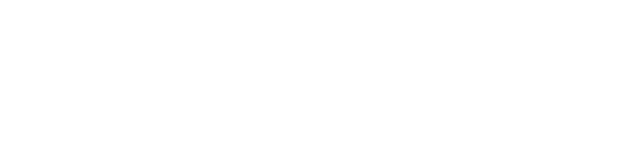
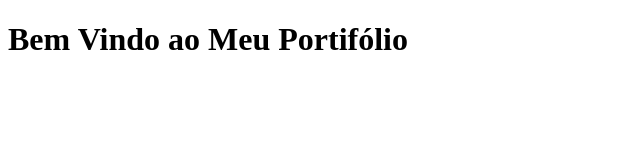
Before and after one commit to LucasAdrian0/PI-LAB, a plain HTML site: page index.html in a window 1280 px wide. Shown: the whole page, without its empty margins (0-640 px from the left). Drawn offline with Linux system fonts and the light colour scheme.

Commit message:
bem vindo

```diff
--- a/index.html
+++ b/index.html
@@ -3,9 +3,11 @@
 <head>
     <meta charset="UTF-8">
     <meta name="viewport" content="width=device-width, initial-scale=1.0">
-    <title>Document</title>
+    <title>Portifólio</title>
+    <style></style>
 </head>
 <body>
+    <h1>Bem Vindo ao Meu Portifólio</h1>
 
 </body>
 </html>
```
